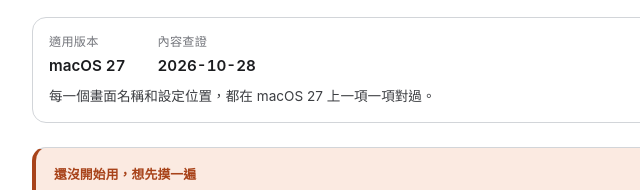
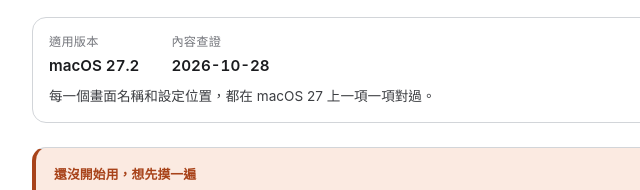
Before and after one commit to accproject2026/mac-starter-pack, a plain HTML site: page index.html in a window 1280 px wide. Shown: the part 160-350 px from the top of the page, 228-868 px from the left. Drawn offline with Linux system fonts and the light colour scheme.

Commit message:
更新上線版 2026-10-28 16:07

```diff
--- a/index.html
+++ b/index.html
@@ -167,7 +167,7 @@
 
   <div class="prov">
     <dl class="prov-facts">
-      <div><dt>適用版本</dt><dd>macOS 27</dd></div>
+      <div><dt>適用版本</dt><dd>macOS 27.2</dd></div>
       <div><dt>內容查證</dt><dd>2026-10-28</dd></div>
     </dl>
     <p>每一個畫面名稱和設定位置，都在 macOS 27 上一項一項對過。</p>
```
Also changed, not shown: manifest.json.
